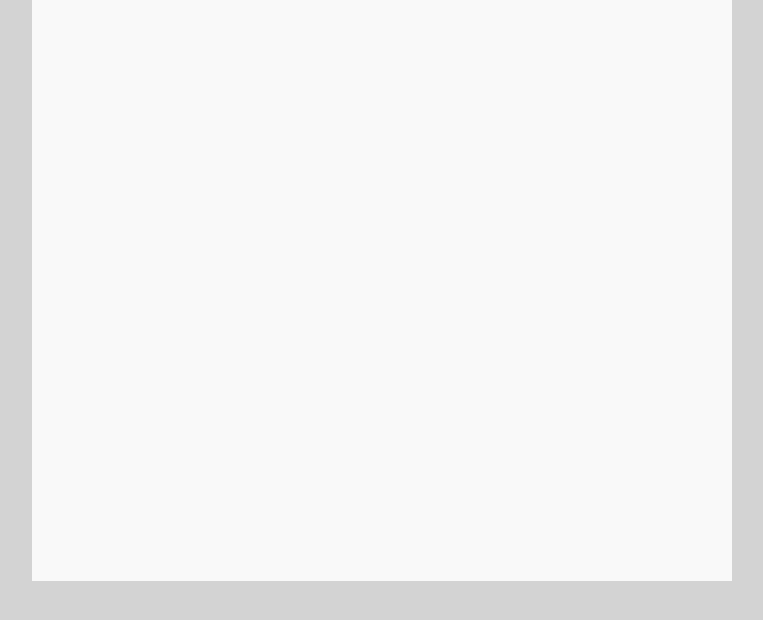
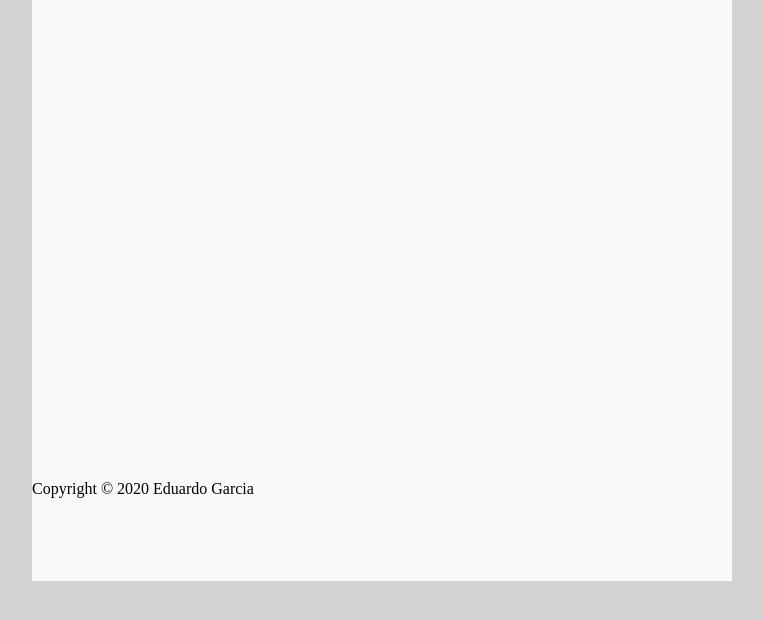
Before and after one commit to tekleg/meda-winter2020-tekle, a plain HTML site: page assignments/week1/website/index.html in a window 1280 px wide. Shown: the part 172-792 px from the top of the page, without its empty margins (258-1021 px from the left). Drawn offline with nearby package versions, Linux system fonts and the light colour scheme.

Commit message:
update website

```diff
--- a/assignments/week1/website/index.html
+++ b/assignments/week1/website/index.html
@@ -22,9 +22,12 @@
         </nav>
     </header>
 
-    <main></main>
+    <main>
+
+    </main>
+
     <footer>
-        <p></p>
+        <p id="copy-notice">Copyright &copy; 2020 Eduardo Garcia</p>
     </footer>
 
 </body>
```
Also changed, not shown: 1 other file.
